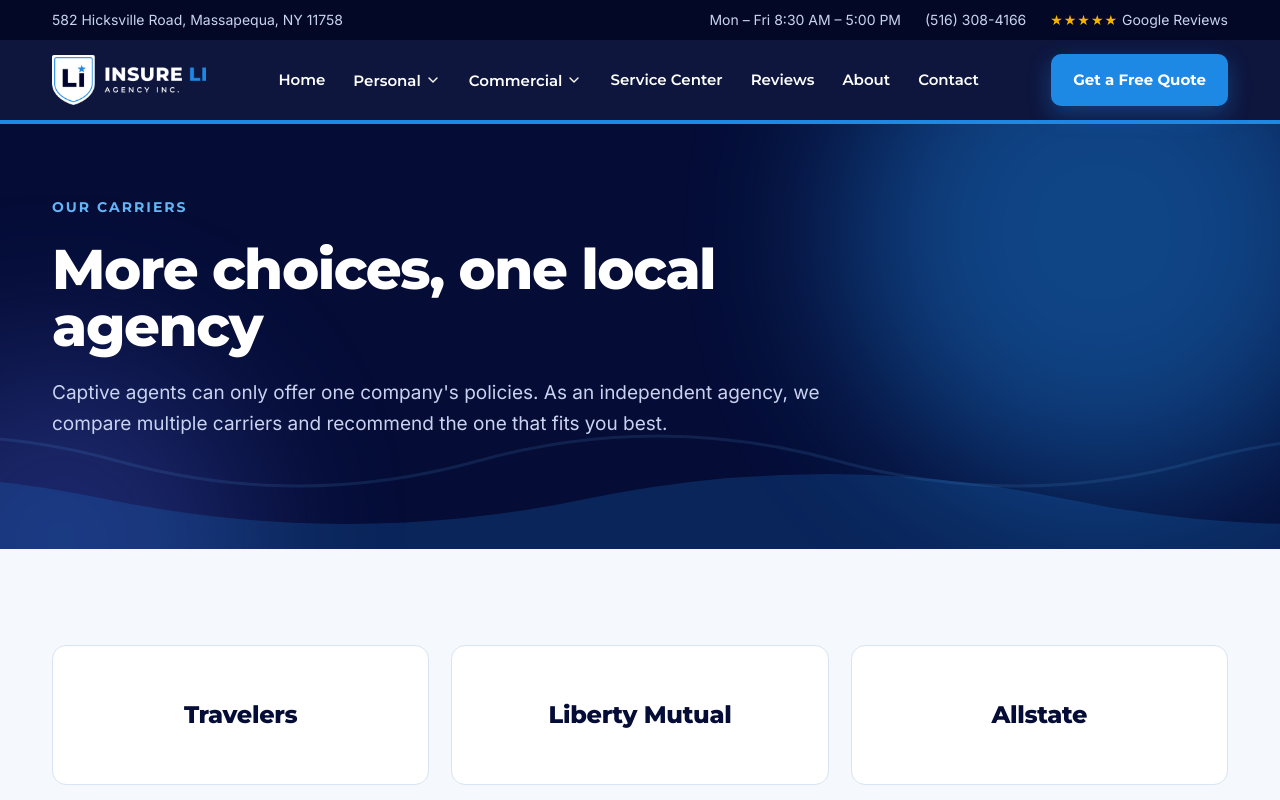
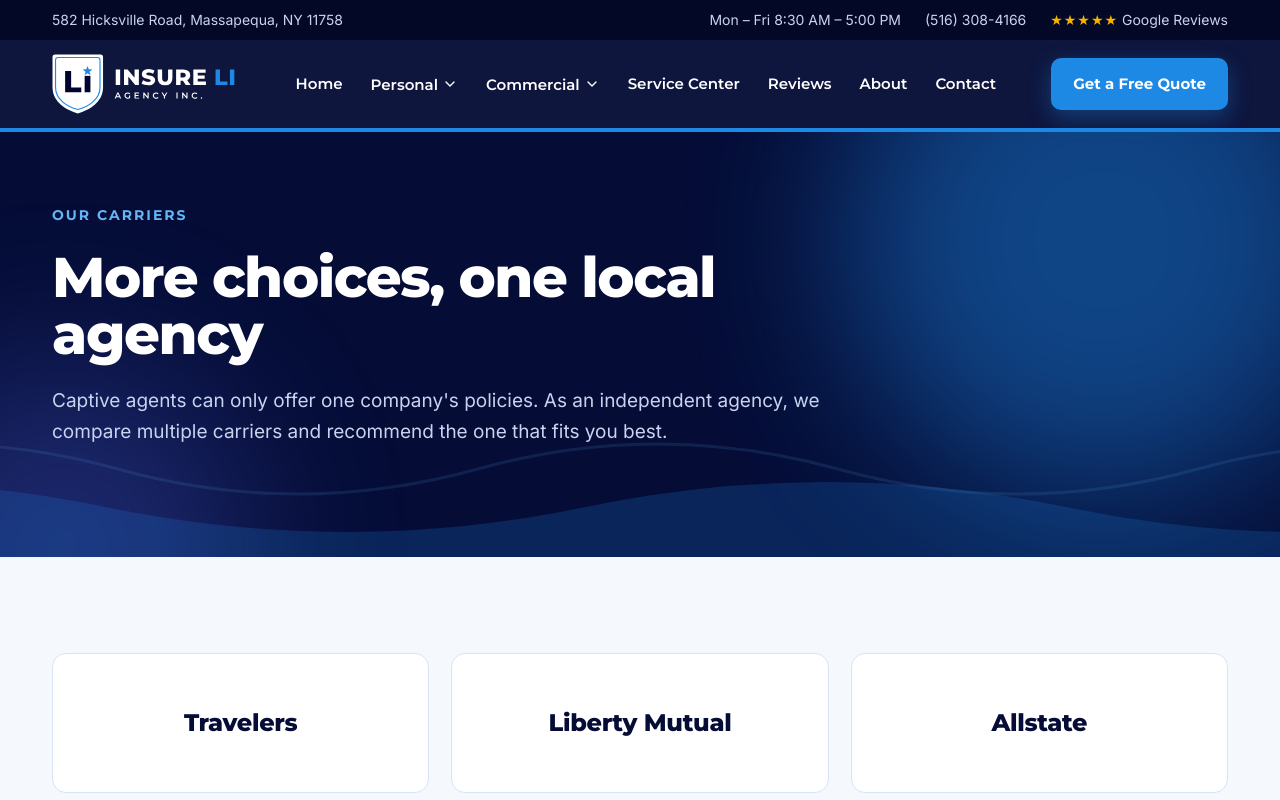
Before and after one commit to Mtorre-code/insureli-website, an Astro site: page /carriers in a window 1280 px wide. Shown: the top 800 px of the page. Built offline with nearby package versions, Linux system fonts and the light colour scheme; Astro itself is replaced by a stand-in of ours.

Commit message:
Use sharp vector logo in header and footer
Replaces the PNG logo with the SVG version from the brand kit, stops the
header from squeezing it, and adds an SVG favicon.

Co-Authored-By: Claude Opus 5.5 <noreply@anthropic.com>
Claude-Session: https://claude.ai/code/session_01VXn7A2Ye5a98nTSmohPakp

```diff
--- a/src/layouts/Base.astro
+++ b/src/layouts/Base.astro
@@ -58,6 +58,7 @@ const chevron = 'M6 9l6 6 6-6';
   <meta name="description" content={description} />
   <link rel="canonical" href={canonical} />
   {noindex && <meta name="robots" content="noindex" />}
+  <link rel="icon" type="image/svg+xml" href="/favicon.svg" />
   <link rel="icon" type="image/png" href="/favicon.png" />
   <link rel="apple-touch-icon" href="/images/shield.png" />
   <meta name="theme-color" content="#050D37" />
@@ -89,7 +90,7 @@ const chevron = 'M6 9l6 6 6-6';
 
   <header class="site-header" id="header">
     <div class="wrap">
-      <a href="/" class="logo"><img src="/images/logo-light.png" alt="Insure LI Agency Inc. home" width="912" height="284" /></a>
+      <a href="/" class="logo"><img src="/images/logo.svg" alt="Insure LI Agency Inc. home" width="748" height="238" /></a>
       <nav class="nav" aria-label="Main">
         <a href="/" aria-current={section === 'home' ? 'page' : undefined}>Home</a>
         <div class={`dd ${section === 'personal' ? 'active' : ''}`}>
@@ -142,7 +143,7 @@ const chevron = 'M6 9l6 6 6-6';
     <div class="wrap">
       <div class="cols">
         <div class="stack" style="gap:14px">
-          <img src="/images/logo-light.png" alt="Insure LI Agency Inc." width="220" height="69" loading="lazy" />
+          <img src="/images/logo.svg" alt="Insure LI Agency Inc." width="220" height="70" loading="lazy" style="width:220px;height:auto" />
           <p>Family-run personal &amp; commercial insurance, based in Massapequa, NY. Serving clients in New York, New Jersey, Connecticut, Pennsylvania and Florida.</p>
         </div>
         <div>
--- a/src/styles/global.css
+++ b/src/styles/global.css
@@ -78,8 +78,9 @@ p { margin: 0; }
 .site-header.scrolled { box-shadow: 0 10px 30px rgba(3, 8, 38, .35); }
 .site-header .wrap { display: flex; align-items: center; justify-content: space-between; gap: 20px; padding-top: 14px; padding-bottom: 14px; transition: padding .3s var(--ease); }
 .site-header.scrolled .wrap { padding-top: 8px; padding-bottom: 8px; }
-.logo img { display: block; height: 50px; width: auto; transition: height .3s var(--ease); }
-.site-header.scrolled .logo img { height: 40px; }
+.logo { flex: none; }
+.logo img { display: block; max-width: none; height: 60px; width: auto; transition: height .3s var(--ease); }
+.site-header.scrolled .logo img { height: 46px; }
 .nav { display: flex; align-items: center; gap: 4px; }
 .nav > a, .nav .dd > button { white-space: nowrap; position: relative; color: #fff; text-decoration: none; font-family: var(--head); font-weight: 600; font-size: 15px; padding: 10px 12px; background: none; border: 0; cursor: pointer; display: inline-flex; align-items: center; gap: 4px; }
 .nav > a::after, .nav .dd > button::after { content: ''; position: absolute; left: 12px; right: 12px; bottom: 4px; height: 2px; background: var(--blue-light); transform: scaleX(0); transform-origin: left; transition: transform .25s var(--ease); }
@@ -98,7 +99,7 @@ p { margin: 0; }
 .menu-btn { display: none; background: none; border: 2px solid #2a3570; color: #fff; border-radius: 10px; width: 48px; height: 48px; cursor: pointer; align-items: center; justify-content: center; }
 .mobile-nav { display: none; }
 @media (max-width: 1300px) { .header-cta .tel { display: none; } }
-@media (max-width: 1100px) {
+@media (max-width: 1200px) {
   .nav { display: none; }
   .menu-btn { display: inline-flex; }
   .mobile-nav { display: block; max-height: 0; overflow: hidden; transition: max-height .4s var(--ease); background: var(--navy); }
@@ -108,7 +109,7 @@ p { margin: 0; }
   .mobile-nav .sub { padding-left: 16px; font-weight: 500; color: var(--on-dark); font-size: 15px; padding-top: 10px; padding-bottom: 10px; }
   .mobile-nav .label { color: var(--blue-light); font-family: var(--head); font-size: 12px; letter-spacing: 2px; text-transform: uppercase; padding: 18px 0 4px; }
 }
-@media (max-width: 480px) { .header-cta .btn { display: none; } .logo img { height: 42px; } }
+@media (max-width: 480px) { .header-cta .btn { display: none; } .logo img { height: 48px; } }
 
 /* ---------- Hero ---------- */
 .hero { position: relative; overflow: hidden; background: var(--navy); color: #fff; isolation: isolate; }
```
Also changed, not shown: public/favicon.svg (added), public/images/logo.svg (added).
